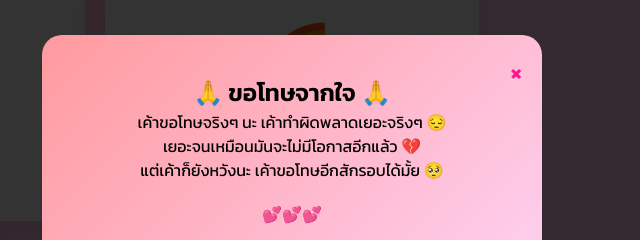
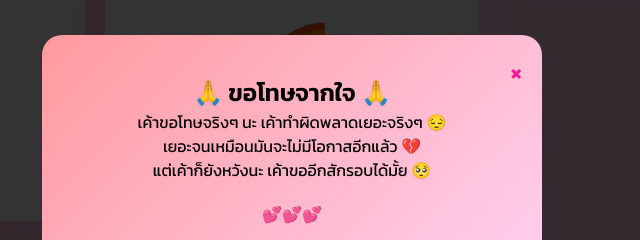
Before and after one commit to weas5656/my-heart, a plain HTML site: page index.html in a window 1280 px wide. Both pictures are taken after a click on the button "🙏 ขอโทษ". Shown: the part 751-991 px from the top of the page, 348-988 px from the left. Drawn offline with Linux system fonts and the light colour scheme.

Commit message:
Update index.html

```diff
--- a/index.html
+++ b/index.html
@@ -499,7 +499,7 @@
             document.getElementById('modalMessage').innerHTML =
                 'เค้าขอโทษจริงๆ นะ เค้าทำผิดพลาดเยอะจริงๆ 😔<br>' +
                 'เยอะจนเหมือนมันจะไม่มีโอกาสอีกแล้ว 💔<br>' +
-                'แต่เค้าก็ยังหวังนะ เค้าขอโทษอีกสักรอบได้มั้ย 🥺 ';
+                'แต่เค้าก็ยังหวังนะ เค้าขออีกสักรอบได้มั้ย 🥺 ';
             modal.style.display = 'block';
         }
 
```
